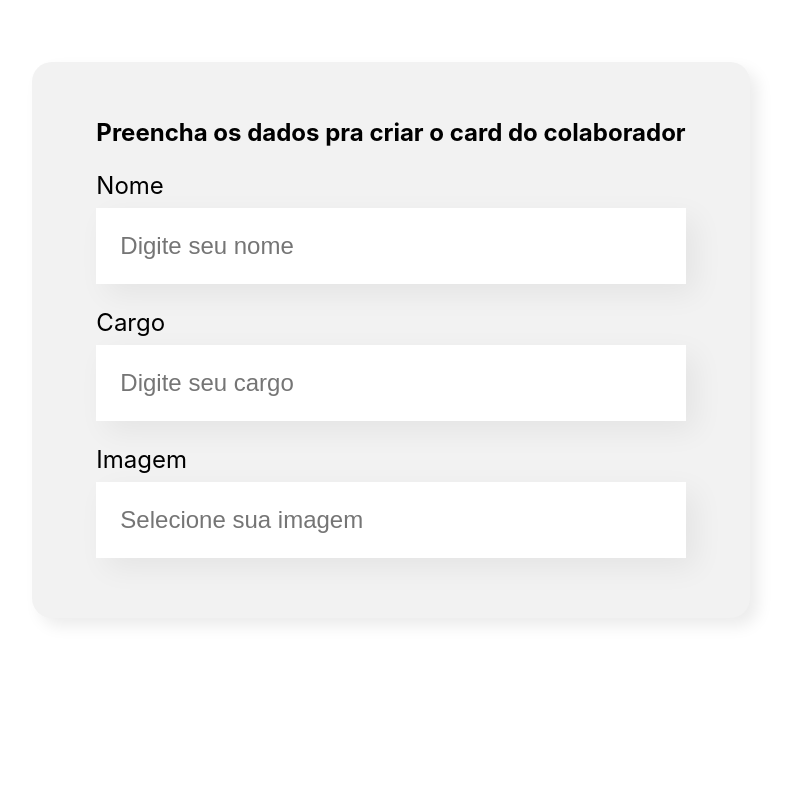
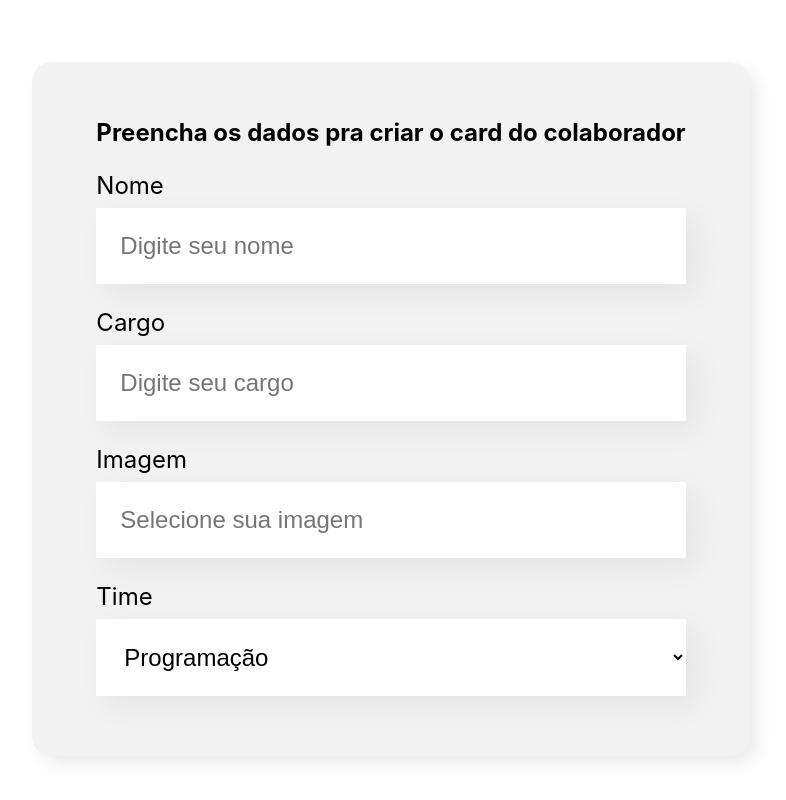
Before and after one commit to double-du/organo, a React (Create React App) app: page / in a window 1280 px wide. Shown: the part 516-1316 px from the top of the page, without its empty margins (249-1035 px from the left). Before the commit the page ends 1214 px from the top, so only its background shows below. Built offline with nearby package versions, Linux system fonts and the light colour scheme.

Commit message:
Adicionando Dropdown

```diff
--- /dev/null
+++ b/src/components/Dropdown/dropdown.css
@@ -0,0 +1,19 @@
+.dropdown{
+    margin: 24px 0;
+}
+
+.dropdown label{
+    display: block;
+    margin: 0 0 8px;
+    font-size: 24px;
+}
+
+.dropdown select{
+    background-color: #fff;
+    box-shadow: 10px 10px 30px rgba(0,0,0,.06);
+    box-sizing: border-box;
+    border: none;
+    font-size: 24px;
+    padding: 24px;
+    width: 100%;
+}
--- /dev/null
+++ b/src/components/Dropdown/index.js
@@ -0,0 +1,20 @@
+import './dropdown.css';
+
+const Dropdown = (props) =>{
+    return (
+        <div className='dropdown'>
+            <label>{props.label}</label>
+            <select>
+                {
+                    props.items.map(item =>  {
+                        return (
+                            <option key={item} value={item}>{item}</option>
+                        );
+                    })
+                }
+            </select>
+        </div>
+    );
+}
+
+export default Dropdown;
--- a/src/components/Form/index.js
+++ b/src/components/Form/index.js
@@ -1,14 +1,32 @@
+// Componentes
+
+import Dropdown from '../Dropdown';
 import TextField from '../TextField';
+
+// CSS >>
+
 import './Form.css';
 
 const Form = () => {
+
+    const times = [
+        'Programação',
+        'Front-End',
+        'Data Science',
+        'UX e Design',
+        'Mobile',
+        'Inovação',
+        'Gestão'
+    ];
+
     return (
         <section className='form_section'>
             <form>
                 <h2>Preencha os dados pra criar o card do colaborador</h2>
-                <TextField label='Nome' placeholder='Digite seu nome'/>
-                <TextField label='Cargo'  placeholder='Digite seu cargo'/>
-                <TextField label='Imagem' placeholder='Selecione sua imagem'/>
+                <TextField  label='Nome' placeholder='Digite seu nome'/>
+                <TextField  label='Cargo'  placeholder='Digite seu cargo'/>
+                <TextField  label='Imagem' placeholder='Selecione sua imagem'/>
+                <Dropdown   label='Time' items={times} />
             </form>
         </section>
     )
```
